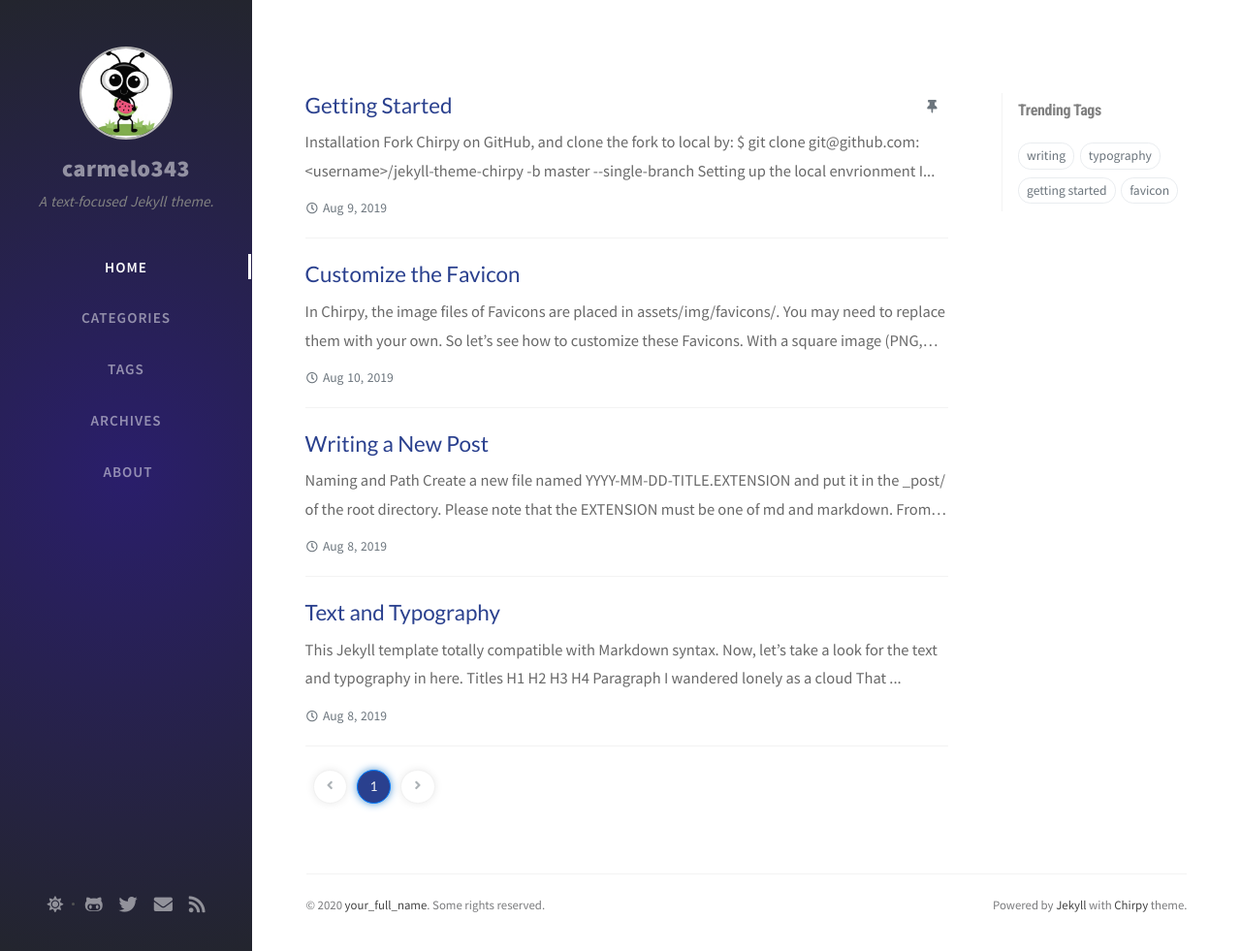
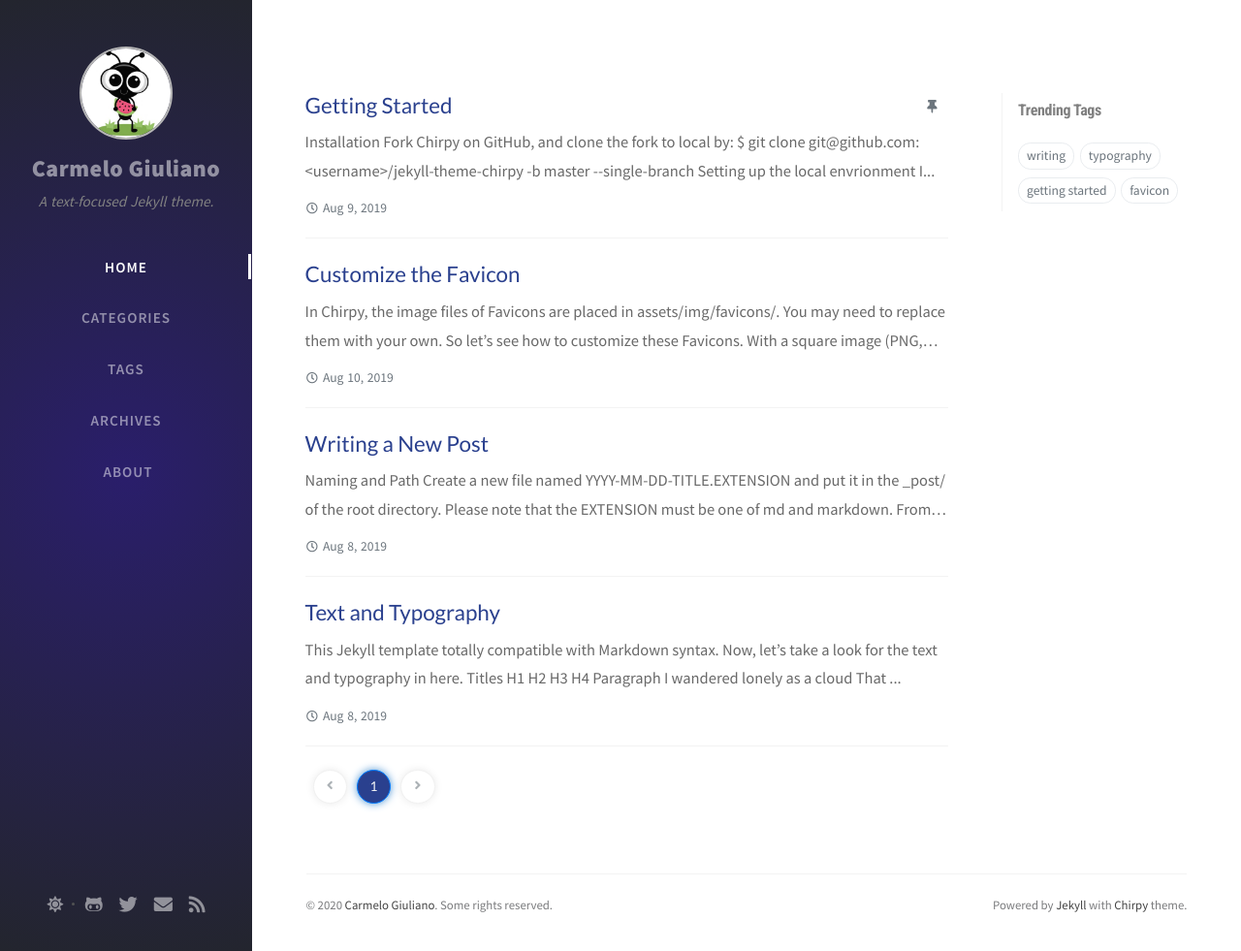
Before and after one commit to carmelo343/carmelo343.github.io, a Jekyll site: the page built from index.html, in a window 1280 px wide and 981 px high. Shown: the whole window at 97% size. Built offline with Jekyll 4.4.1, drawn with Linux system fonts in a browser that asks for light colours; nearby versions of some CDN libraries; the list of posts is cut into pages by our own code; comment, search, counter and statistics services are not loaded.

Commit message:
Update _config.yml

```diff
--- a/_config.yml
+++ b/_config.yml
@@ -8,7 +8,7 @@
 # jekyll-seo-tag settings › https://github.com/jekyll/jekyll-seo-tag/blob/master/docs/usage.md
 #--------------------------
 
-title: carmelo343                      # the main title
+title: Carmelo Giuliano                # the main title
 
 tagline: A text-focused Jekyll theme.  # it will display as the sub-title
 
@@ -20,23 +20,23 @@ description: >-                        # used by seo meta and the atom feed
 # Replace with the website url, e.g. 'https://username.github.io'
 url: 'https://carmelo343.com'
 
-author: your_full_name                  # change to your full name
+author: Carmelo Giuliano                # change to your full name
 
 avatar: /assets/img/sample/avatar.jpg   # support internet resources
 
 github:
-  username: github_username             # change to your github username
+  username: carmelo343                  # change to your github username
 
 twitter:
   username: twitter_username            # change to your twitter username
 
 social:
-  name: your_full_name                  # it will shows as the copyright owner in Footer
-  email: example@doamin.com             # change to your email address
+  name: Carmelo Giuliano                # it will shows as the copyright owner in Footer
+  email: carmelo.giuliano1@gmail.com    # change to your email address
   links:
     # The first element serves as the copyright owner's link
     - https://twitter.com/username      # change to your twitter homepage
-    - https://github.com/username       # change to your github homepage
+    - https://github.com/carmelo343     # change to your github homepage
     # Uncomment below to add more social links
     # - https://www.facebook.com/username
     # - https://www.linkedin.com/in/username
@@ -51,7 +51,7 @@ google_site_verification: google_meta_tag_verification # change to your verifica
 baseurl: ''
 
 # Change to your timezone › http://www.timezoneconverter.com/cgi-bin/findzone/findzone
-timezone: Asia/Shanghai
+timezone: Australia/Sydney
 
 google_analytics:
   id: ''          # Fill with your Google Analytics ID
```
Also changed, not shown: 1 other file.
